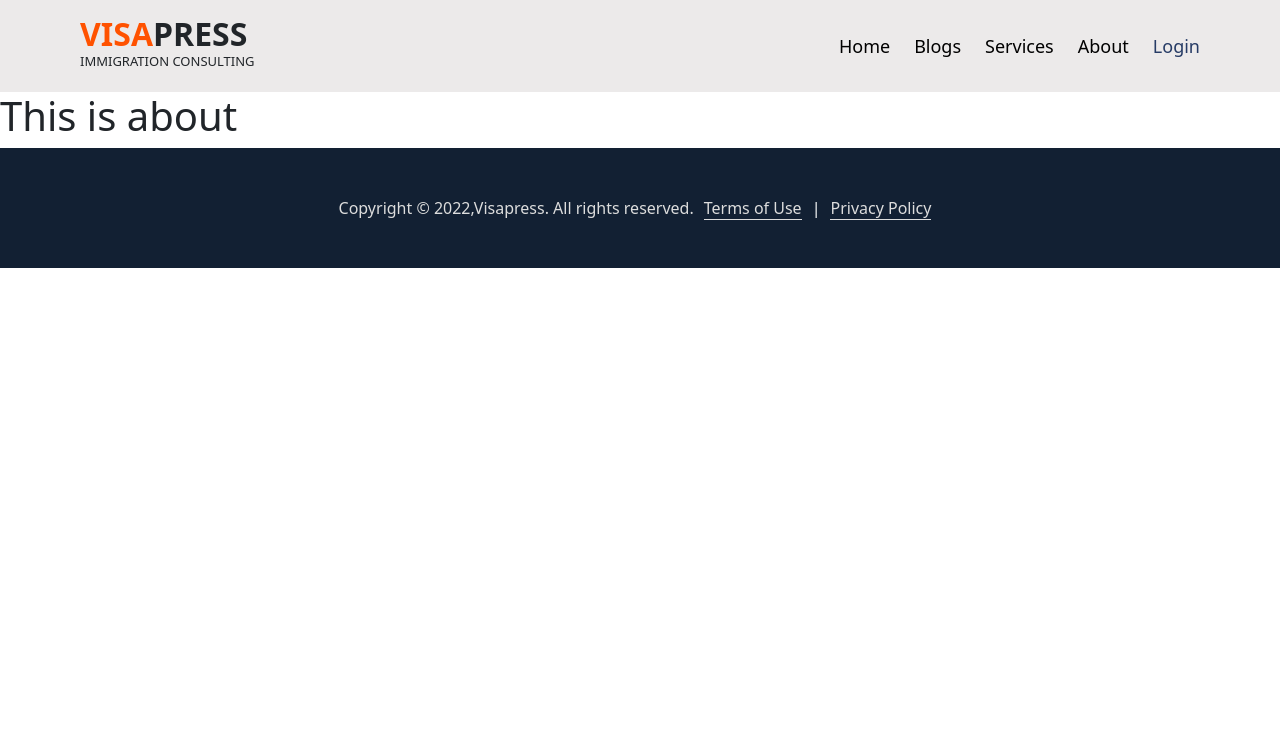
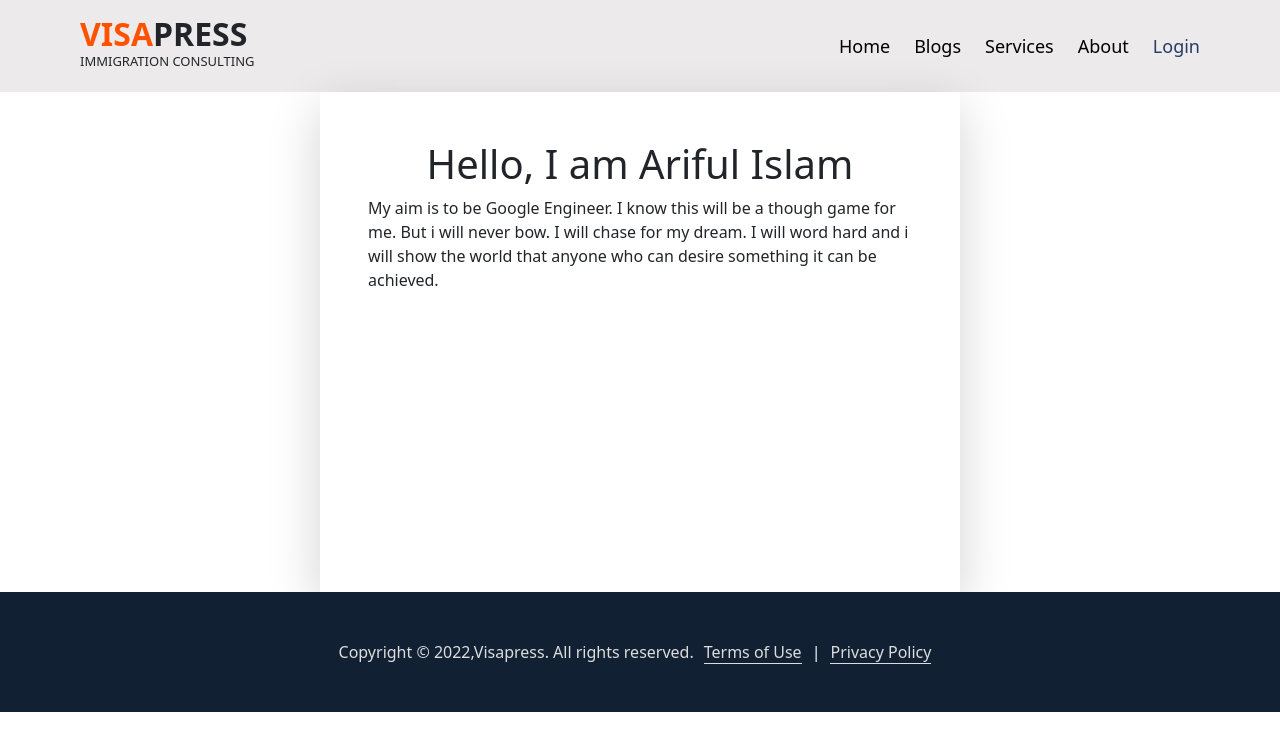
Before and after one commit to hossainarif37/visapress, a React (Create React App) app: page /about in a window 1280 px wide. Shown: the top 750 px of the page. Built offline with nearby package versions, Linux system fonts and the light colour scheme; no server answers.

Commit message:
about me page updated

```diff
--- a/src/Components/About/About.js
+++ b/src/Components/About/About.js
@@ -2,8 +2,9 @@ import React from 'react';
 
 const About = () => {
     return (
-        <div>
-            <h1>This is about</h1>
+        <div className=' w-50 m-auto shadow-lg p-5' style={{ height: '500px' }}>
+            <h1 className='text-center'>Hello, I am Ariful Islam</h1>
+            <p>My aim is to be Google Engineer. I know this will be a though game for me. But i will never bow. I will chase for my dream. I will word hard and i will show the world that anyone who can desire something it can be achieved.</p>
         </div>
     );
 };
--- a/src/Components/Checkout/Checkout.js
+++ b/src/Components/Checkout/Checkout.js
@@ -2,7 +2,7 @@ import React from 'react';
 
 const Checkout = () => {
     return (
-        <div>
+        <div className='text-center pt-5 text-success' style={{ height: '500px' }}>
             <h1>This is check out page</h1>
         </div>
     );
```
